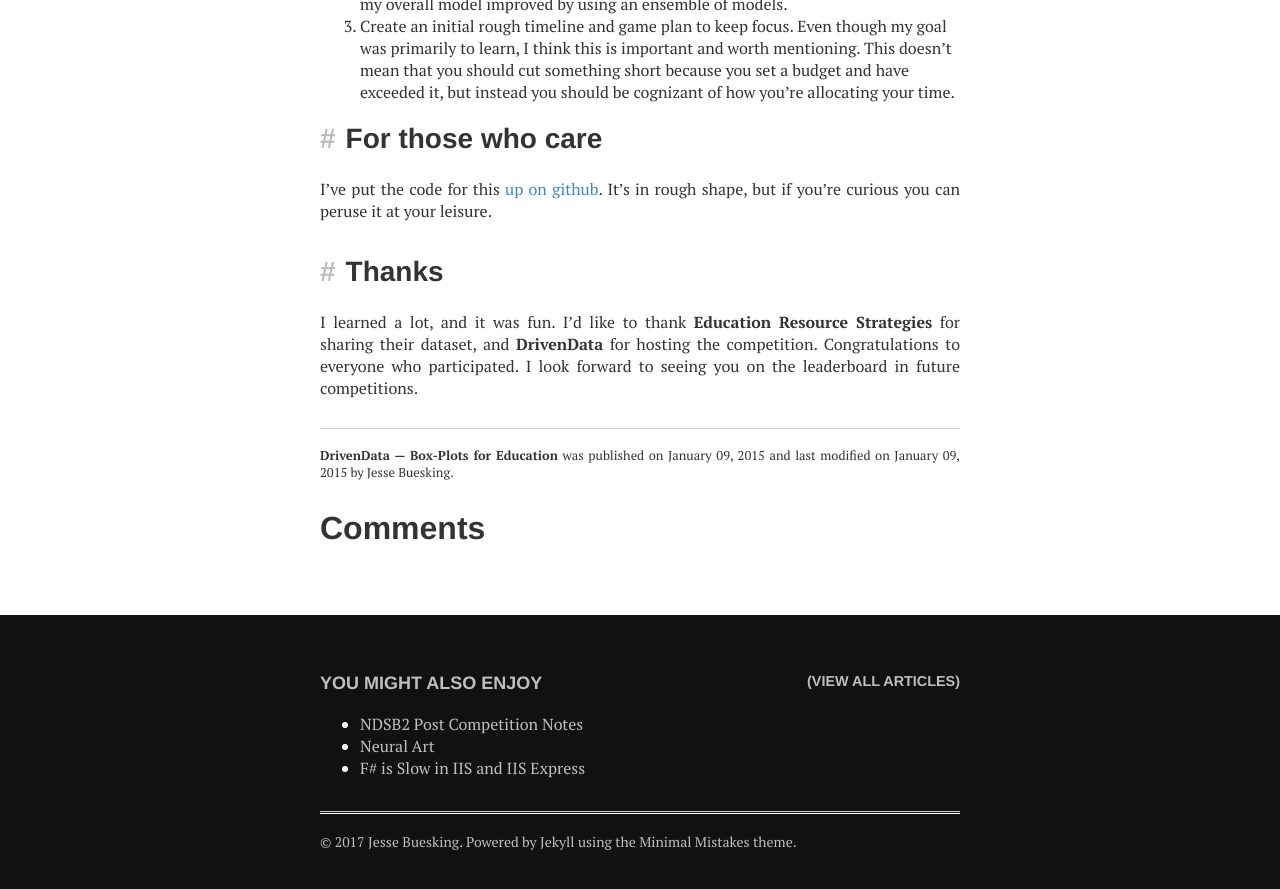
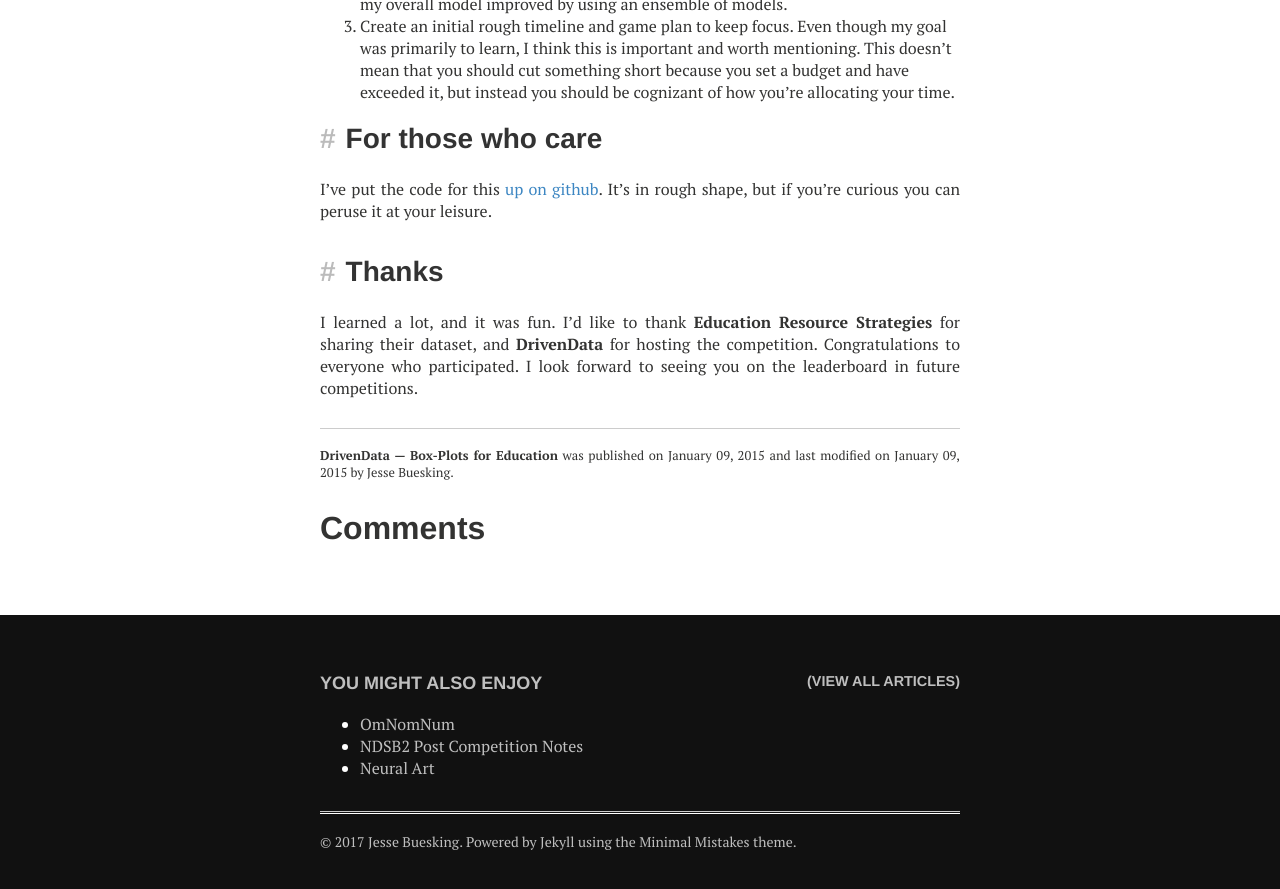
Before and after one commit to JesseBuesking/jessebuesking.github.io, a Jekyll site: the page built from _posts/2015-01-09-drivendata-bpfe-competition.md, in a window 1280 px wide and 900 px high, scrolled down 4733 px. Shown: the top 889 px of the window. Built offline with Jekyll 4.4.1, drawn with Linux system fonts in a browser that asks for light colours; nearby versions of some CDN libraries; comment, search, counter and statistics services are not loaded; some of the changed lines change nothing that is shown.

Commit message:
publishing

```diff
--- a/_posts/2017-02-11-omnomnum.md
+++ b/_posts/2017-02-13-omnomnum.md
@@ -1,9 +1,9 @@
 ---
 layout: post
-published: false
+published: true
 title: OmNomNum
 description: "What is OmNomNum?"
-modified: 2017-02-11
+modified: 2017-02-13
 categories:
     - articles
     - programming
@@ -34,9 +34,6 @@ baseurl: /JesseBuesking
     }
 </style>
 
-
-## OmNomNum
-
 OmNomNum is a library for both C and Ruby that "Gobbles up numbers in strings",
 but what does that mean?
 
@@ -65,7 +62,7 @@ string `this tuesday 5:00` and convert it into the `Time` object representing
 
 This excellent library can handle many formats of dates and times, and has even
 been ported to [C#](https://github.com/robertwilczynski/nChronic), [Java](https://github.com/samtingleff/jchronic), and [PHP](https://github.com/mattwhittingham/Chronic-PHP). There are many other NLP datetime libraries like
-[parsedatetime for Python](https://github.com/bear/parsedatetime), [Natty for Java](https://github.com/joestelmach/natty), [python-natty for Python](https://github.com/eadmundo/python-natty), to name a few.
+[parsedatetime for Python](https://github.com/bear/parsedatetime), [Natty for Java](https://github.com/joestelmach/natty), and [python-natty for Python](https://github.com/eadmundo/python-natty), to name a few.
 
 ### Why create a library to parse numbers in strings?
 
```
